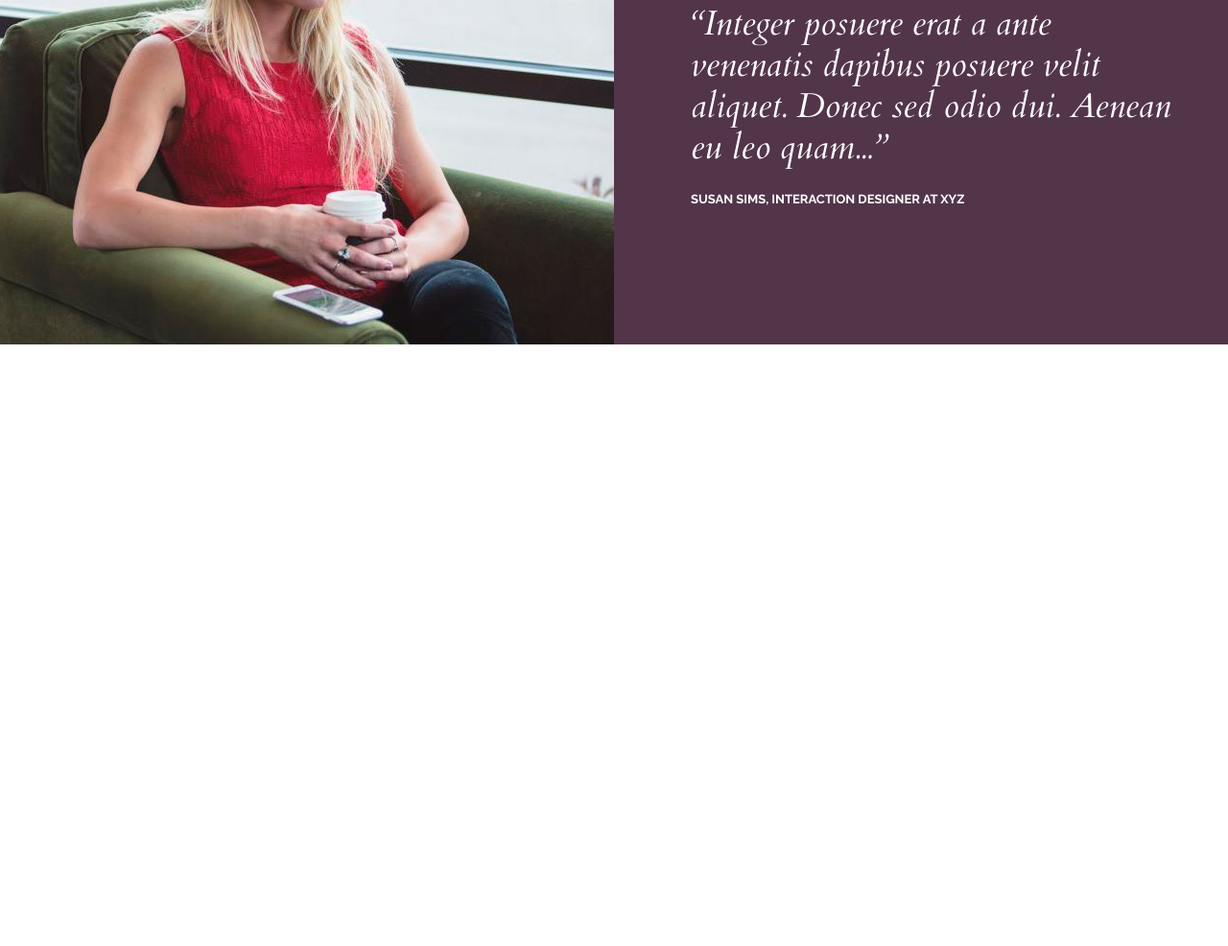
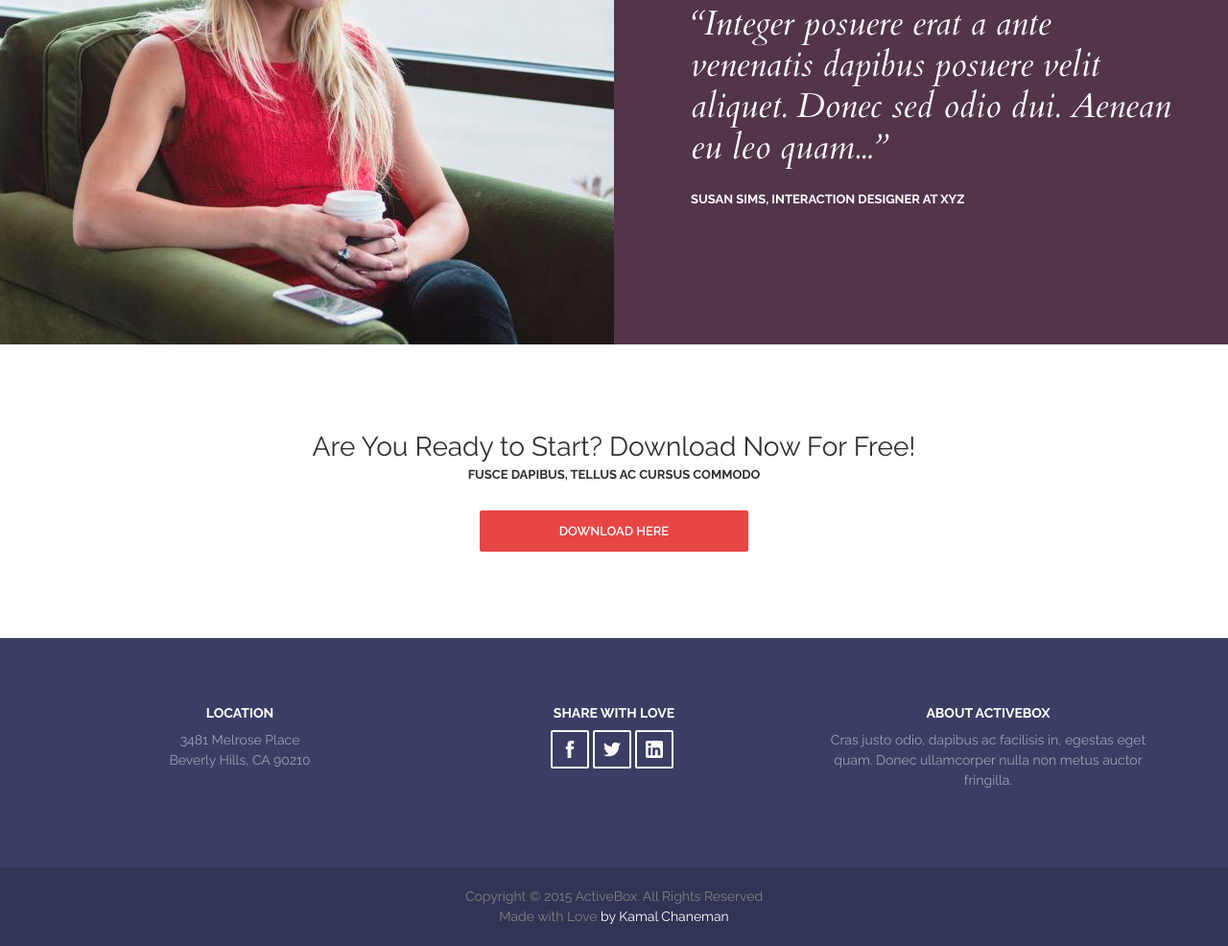
Before and after one commit to Shosetsu01/HTML_CSS, a plain HTML site: page ActiveBox/index.html in a window 1280 px wide. Shown: the part 3026-4012 px from the top of the page at 96% size. Before the commit the page ends 3385 px from the top, so only its background shows below. Drawn offline with nearby package versions, Linux system fonts and the light colour scheme.

Commit message:
ActiveBox 4

```diff
--- a/ActiveBox/index.html
+++ b/ActiveBox/index.html
@@ -336,6 +336,74 @@
 </div> <!-- /.reviews -->
 
 
+<!-- Download -->
+<div class="download">
+    <div class="container">
+        <h3 class="download__title">Are You Ready to Start? Download Now For Free!</h3>
+        <div class="download__text">
+            <p>Fusce dapibus, tellus ac cursus commodo</p>
+        </div>
+        <a class="btn  btn--red  btn--long" href="#">Download Here</a>
+    </div>
+</div>
+
+
+<!-- Footer -->
+<footer class="footer">
+    <div class="container">
+
+        <div class="footer__inner">
+            <div class="footer__block">
+                <h4 class="footer__title">Location</h4>
+                <address class="footer__address">
+                    <div>3481 Melrose Place</div>
+                    <div>Beverly Hills, CA 90210</div>
+                </address>
+            </div>
+
+            <div class="footer__block">
+                <h4 class="footer__title">Share with Love</h4>
+                <div class="social  social--footer">
+                    <a href="#" class="social__item" target="_blank">
+                        <svg class="social__icon">
+                            <use xlink:href="#facebook"></use>
+                        </svg>
+                    </a>
+
+                    <a href="#" class="social__item" target="_blank">
+                        <svg class="social__icon">
+                            <use xlink:href="#twitter"></use>
+                        </svg>
+                    </a>
+
+                    <a href="#" class="social__item" target="_blank">
+                        <svg class="social__icon">
+                            <use xlink:href="#linkedin"></use>
+                        </svg>
+                    </a>
+                </div>
+            </div>
+
+            <div class="footer__block">
+                <h4 class="footer__title">About ActiveBox</h4>
+                <div class="footer__text">
+                    <p>Cras justo odio, dapibus ac facilisis in, egestas eget quam. Donec ullamcorper nulla non metus auctor fringilla.</p>
+                </div>
+            </div>
+        </div> <!-- /.footer__inner -->
+
+    </div> <!-- /.container -->
+
+    <div class="copyright">
+        <div class="container">
+            <div class="copyright__text">
+                <div>Copyright © 2015 ActiveBox. All Rights Reserved</div>
+                <div>Made with Love <span>by Kamal Chaneman</span></div>
+            </div>
+        </div>
+    </div>
+</footer> <!-- /.footer -->
+
 
 
 
--- a/ActiveBox/style.css
+++ b/ActiveBox/style.css
@@ -148,6 +148,7 @@ p {
     font-weight: 600;
     text-transform: uppercase;
     text-decoration: none;
+    text-align: center;
 
     transition: background .1s linear;
 }
@@ -158,6 +159,10 @@ p {
 
 .btn--red:hover {
     background-color: #dd3434;
+}
+
+.btn--long {
+    min-width: 280px;
 }
 
 
@@ -322,6 +327,10 @@ p {
     display: flex;
 }
 
+.social--footer {
+    justify-content: center;
+}
+
 .social__item {
     display: flex;
     justify-content: center;
@@ -344,6 +353,17 @@ p {
     fill: #000;
 }
 
+.social--footer .social__item {
+    background-color: transparent;
+    border-width: 2px;
+    border-color: #fff;
+    border-radius: 2px;
+}
+
+.social--footer .social__item:hover {
+    background-color: #fff;
+}
+
 .social__icon {
     display: block;
     height: 18px;
@@ -351,6 +371,10 @@ p {
     fill: #c6cacc;
 
     transition: fill .1s linear;
+}
+
+.social--footer .social__icon {
+    fill: #fff;
 }
 
 
@@ -406,3 +430,94 @@ p {
     color: #fff;
     text-transform: uppercase;
 }
+
+
+/* Download
+===================*/
+
+.download {
+    margin: 90px 0;
+    text-align: center;
+}
+
+.download__title {
+    margin-bottom: 5px;
+
+    font-size: 28px;
+    font-weight: 300;
+    color: #2d3033;
+}
+
+.download__text {
+    margin-bottom: 30px;
+
+    font-size: 13px;
+    color: #2d3033;
+    font-weight: 700;
+    text-transform: uppercase;
+}
+
+
+/* Footer
+===================*/
+
+.footer {
+    background-color: #3a3e64;
+}
+
+.footer__inner {
+    padding: 70px 0;
+
+    display: flex;
+    flex-wrap: wrap;
+}
+
+.footer__block {
+    width: 33.3333%;
+    padding: 0 15px;
+
+    text-align: center;
+}
+
+.footer__title {
+    margin-bottom: 10px;
+
+    font-size: 14px;
+    font-weight: 700;
+    color: #fff;
+    text-transform: uppercase;
+}
+
+.footer__address {
+    font-size: 14px;
+    line-height: 1.5;
+    font-style: normal;
+    color: rgba(255, 255, 255, .5);
+}
+
+.footer__text {
+    font-size: 14px;
+    line-height: 1.5;
+    color: rgba(255, 255, 255, .5);
+}
+
+
+/* Copyright
+===================*/
+
+.copyright {
+    padding: 20px 0;
+
+    background-color: #313454;
+}
+
+.copyright__text {
+    text-align: center;
+    color: #808080;
+    font-size: 14px;
+    line-height: 1.5;
+}
+
+.copyright__text span {
+    color: #fff;
+}
```
